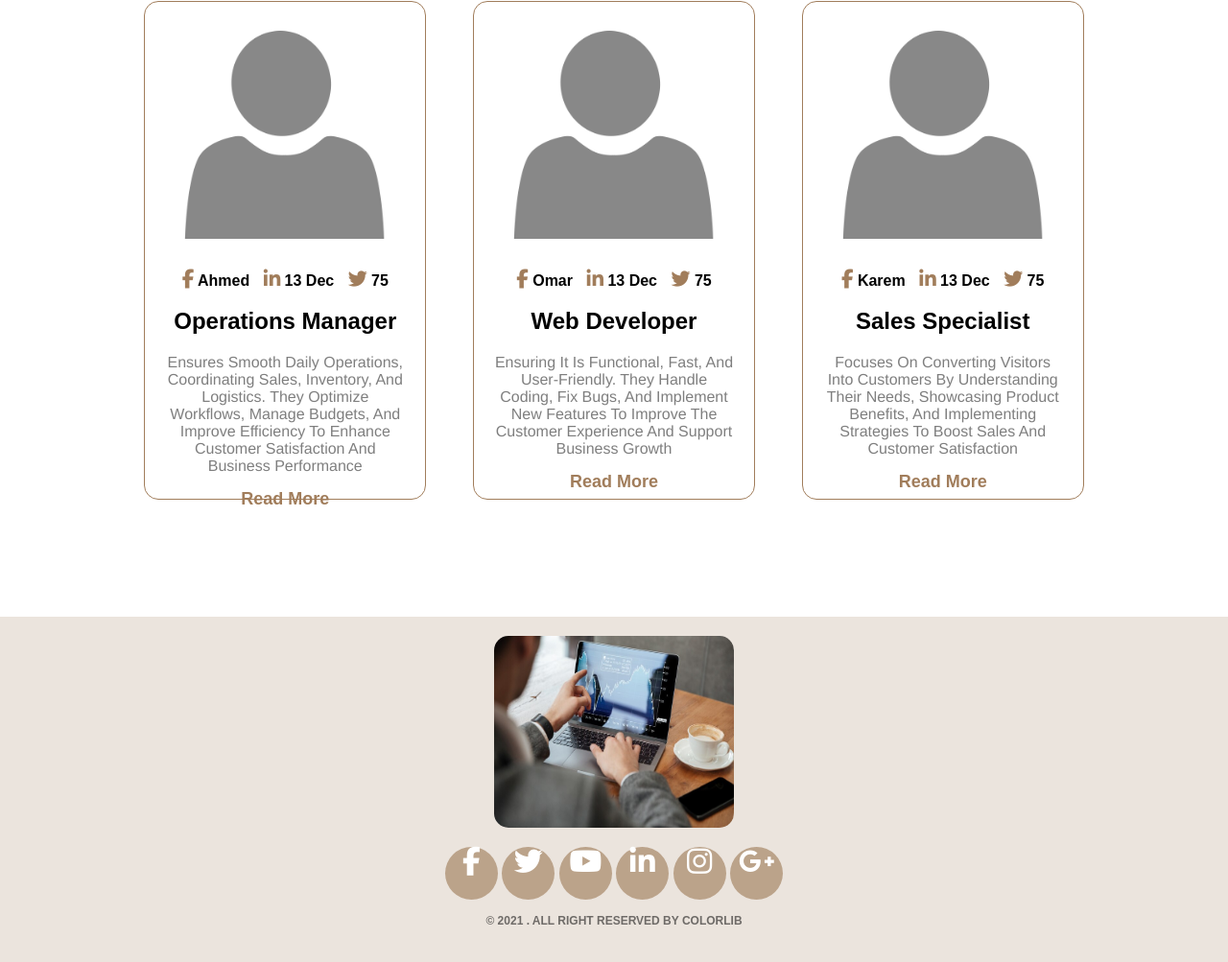
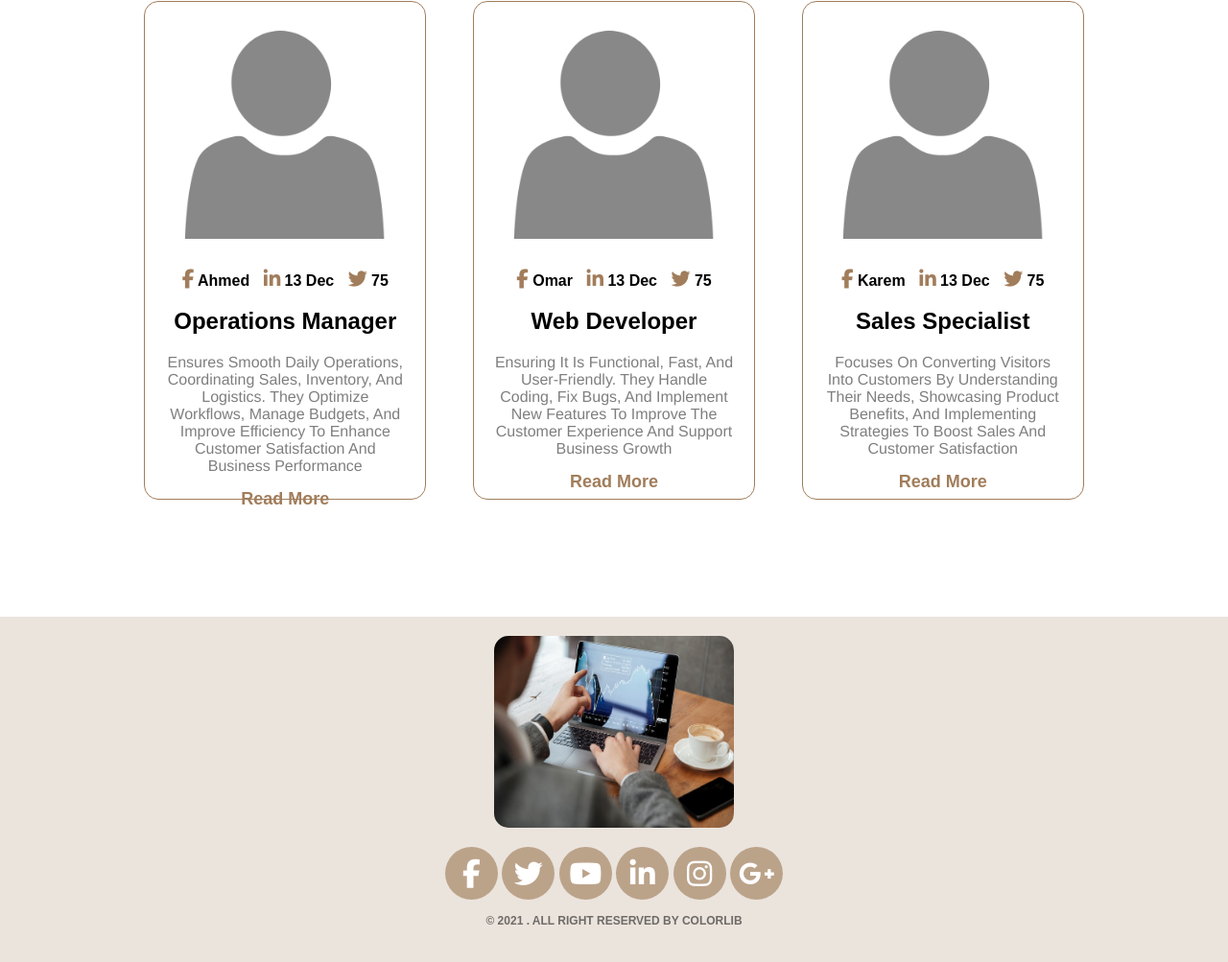
Before and after one commit to 0marwalied/Watches-store, a plain HTML site: page index.html in a window 1280 px wide. Shown: the part 6557-7560 px from the top of the page at 96% size. Drawn offline with Linux system fonts and the light colour scheme.

Commit message:
Update style.css

```diff
--- a/css/style.css
+++ b/css/style.css
@@ -989,11 +989,14 @@ body {
   list-style: none;
 }
 
+.page-end-section ul li i{
+  line-height: 55px;
+}
+
 .page-end-section ul li{
   height: 55px;
   width: 55px;
   border-radius: 50%;
-  line-height: 55px;
   font-size: 30px;
   margin-bottom: 15px;
   display: inline-block;
```
